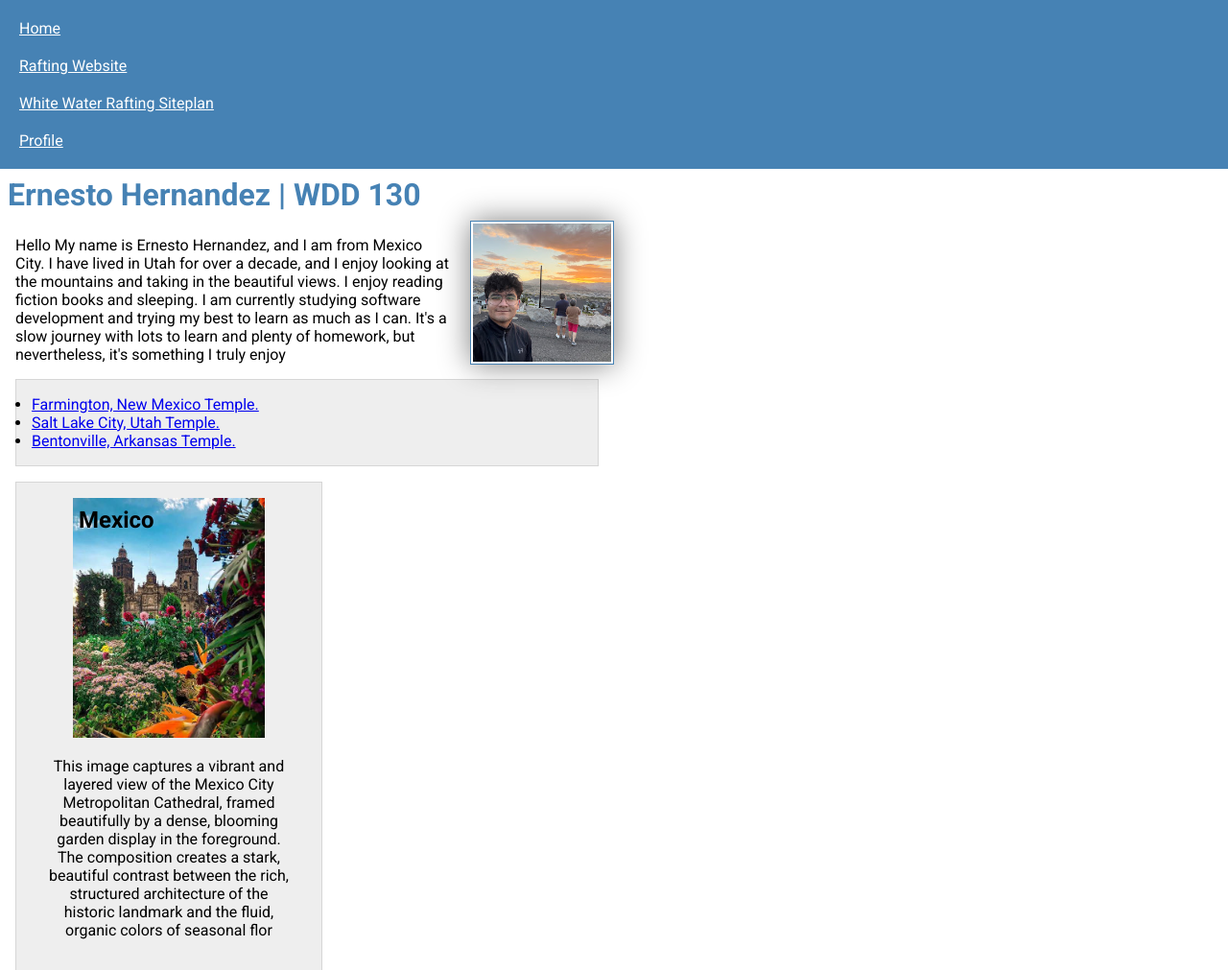
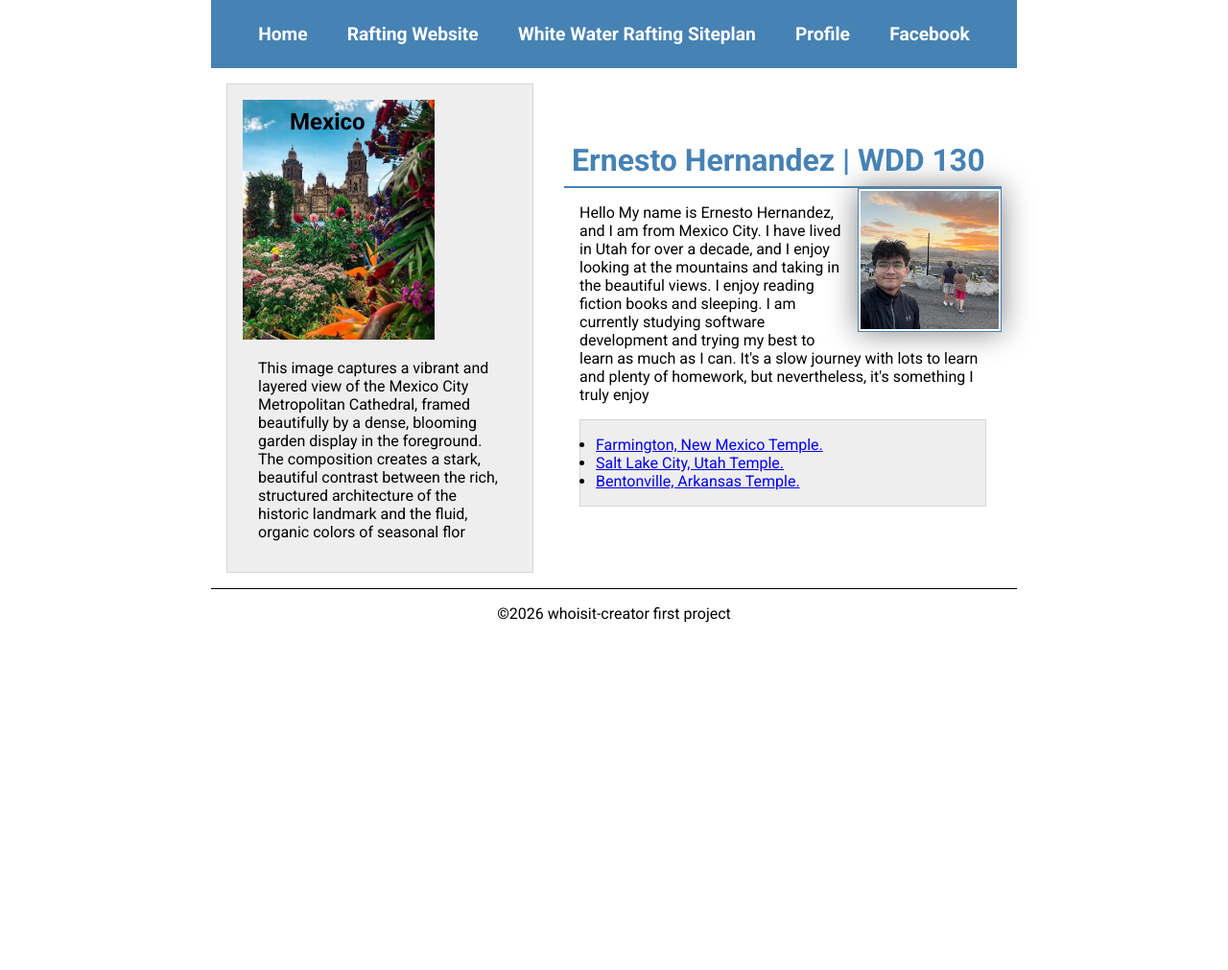
Before and after one commit to whoisit-creator/wdd130, a plain HTML site: page index.html in a window 1280 px wide. Shown: the top 1011 px of the page at 96% size. After the commit the page ends 800 px from the top, so only its background shows below. Drawn offline with Linux system fonts and the light colour scheme.

Commit message:
alwasy a littel late

```diff
--- a/index.html
+++ b/index.html
@@ -21,8 +21,10 @@
             <a href="wwr/">Rafting Website</a>
             <a href="wwr/site-plan-rafting.html">White Water Rafting Siteplan</a>
             <a href="https://linkedin.com">Profile</a>
+            <a href="https://facebook.com">Facebook</a>
         </nav>
     </header>
+    <div class="grid">
         <main>
             <h1>Ernesto Hernandez | WDD 130</h1>
             <img src="images/profile.png" alt="Ernesto Profile picture" width="200">
@@ -43,6 +45,7 @@
                 structured architecture of the historic landmark and the fluid, organic colors of seasonal flor
             </p>
         </aside>
+    </div>
     <footer>
         <p>©2026 whoisit-creator first project</p>
     </footer>
--- a/styles/styles.css
+++ b/styles/styles.css
@@ -11,22 +11,42 @@ body {
 
 nav {
     background-color: steelblue;
-    padding: 10px;
+    padding: 1rem;
+    display: flex;
+    justify-content: space-evenly;
+    align-items: center;
 }
 
 nav a {
-    color: white;
-    padding: 10px;
     display: block;
+    padding: 0.5rem;
+    text-decoration: none;
+    font-size: 1.2rem;
+    font-weight: 700;
+    color: #fff
 }
 
 h1 {
     color: steelblue;
     padding: .5rem;
+    border-bottom: 2px solid steelblue;
+}
+
+.grid {
+    display: grid;
+    align-items: center;
 }
 
 main {
-    max-width: 640px;
+    grid-column: 2/3;
+    margin: 1rem;
+}
+
+aside {
+    width: 20rem;
+    position: relative;
+    grid-column: 1/2;
+    grid-row: 1/2;
 }
 
 main img {
@@ -41,12 +61,6 @@ main img {
 
 p {
     margin: 1rem;
-}
-
-aside {
-    width: 20em;
-    text-align: center;
-    position: relative;
 }
 
 aside img {
@@ -78,3 +92,10 @@ footer {
 .indent {
     padding-left: 2rem;
 }
+
+header,
+.grid,
+footer {
+    max-width: 840px;
+    margin: 0 auto;
+}
```
Lines whose indentation alone changed are shown as unchanged.
